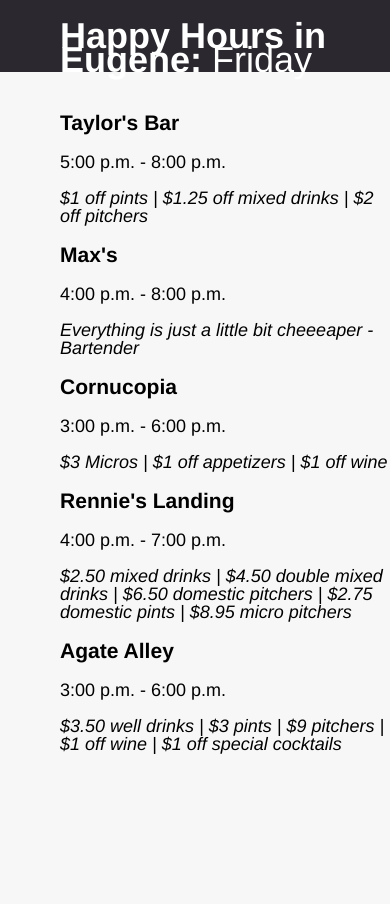
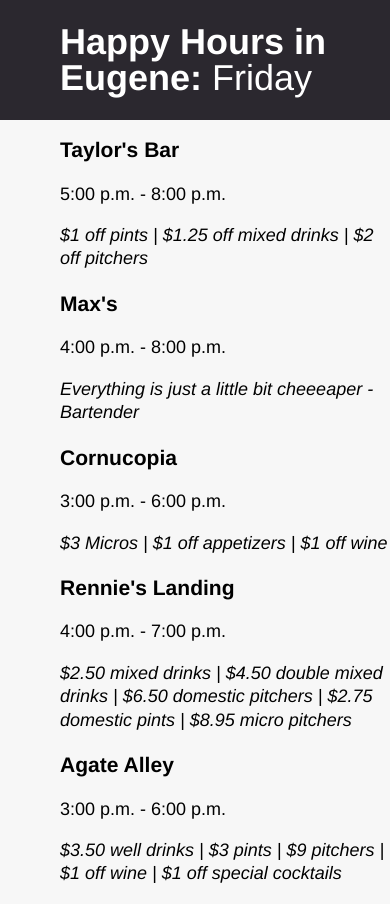
Before and after one commit to dailyemerald/happyhour, a website: page public/index.html in a window 390 px wide. Before the commit the page ends 844 px from the top, so only its background shows below. Drawn offline with nearby package versions, Linux system fonts and the light colour scheme.

Commit message:
looks relatively good on mobile

```diff
--- a/public/style.css
+++ b/public/style.css
@@ -4,7 +4,7 @@ body {
 
 	font-weight: 300;
 	font-size: 18px;
-	line-height: 1em;
+	line-height: 1.3em;
 	width: 40em;
 	margin: 0 auto;
 	max-width: 100%;
@@ -19,12 +19,12 @@ h1{
 	margin-left:60px;
 	font-family: "Helvetica Neue";
 	font-weight:600;
+	line-height:1em;
 
 }
 
-.position{
-	padding-bottom:50px;
-
+.wrapper{
+	position:relative;
 }
 
 #dateline{
@@ -46,26 +46,25 @@ li {
 .nav {
 	background-color:#2b282f;
 	color:#FFF;
-	position:absolute;
-	margin: 0;
+	position:relative;
+	margin-bottom:1em;
 	padding: 0;
 	font-size: 18px;
 	line-height: 1.3em;
 	width: 40em;
-	margin: 0 auto;
+
 	max-width: 100%;
 	border-left: 0px solid #CCC;
 	border-right: 0px solid #CCC;
-	height: 72px;
 	font-family: "Helvetica Neue";
 	font-weight:400;
-	margin-bottom:90px;
+	float:left;
 
 }
 
 section{
-	padding-top:55px;
-
-
+	max-width:35em;
+	padding-top:2em;
+	position:relative;
 
 }
```
Also changed, not shown: public/index.html (+2 -2 lines).
